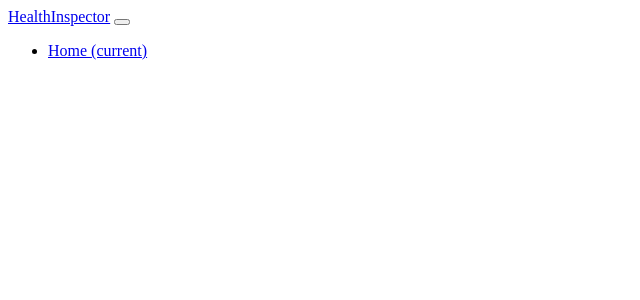
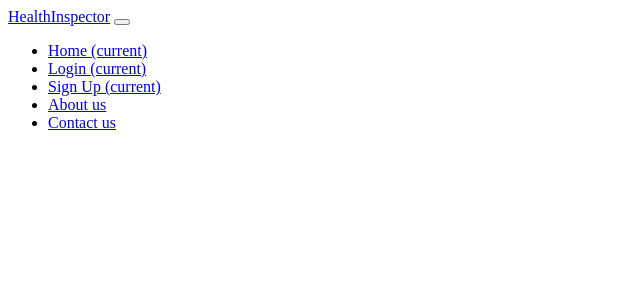
Before and after one commit to NSU-SU19CSE299S02/SU19CSE299S02G13NSU, a Flask app: template templates/header.html in a window 1280 px wide. Shown: the top 300 px of the page, without its empty margins (0-640 px from the left). Run offline with Flask 2, Linux system fonts and the light colour scheme; the template is opened without the code that fills it, so the values that code supplies are empty.

Commit message:
setting header html page

```diff
--- a/templates/header.html
+++ b/templates/header.html
@@ -10,3 +10,26 @@
               <li class="nav-item active">
                 <a class="nav-link" href="{{url_for('home')}}">Home <span class="sr-only">(current)</span></a>
               </li>
+              {% if current_user.is_authenticated %}
+              <li class="nav-item active">
+              <a class="nav-link" href="{{url_for('dashboard')}}">Dashboard <span class="sr-only">(current)</span></a>
+            </li>
+            {% else %}
+            <li class="nav-item active">
+              <a class="nav-link" href="{{url_for('login')}}">Login <span class="sr-only">(current)</span></a>
+            </li>
+            <li class="nav-item active">
+              <a class="nav-link" href="{{url_for('register')}}">Sign Up <span class="sr-only">(current)</span></a>
+            </li>
+            {% endif %}
+            <li class="nav-item">
+              <a class="nav-link" href="{{url_for('about')}}">About us</a>
+            </li>
+            <li class="nav-item">
+              <a class="nav-link" href="{{url_for('contact')}}">Contact us</a>
+            </li>
+          </ul>
+        </div>
+      </nav>
+
+</section>
```
